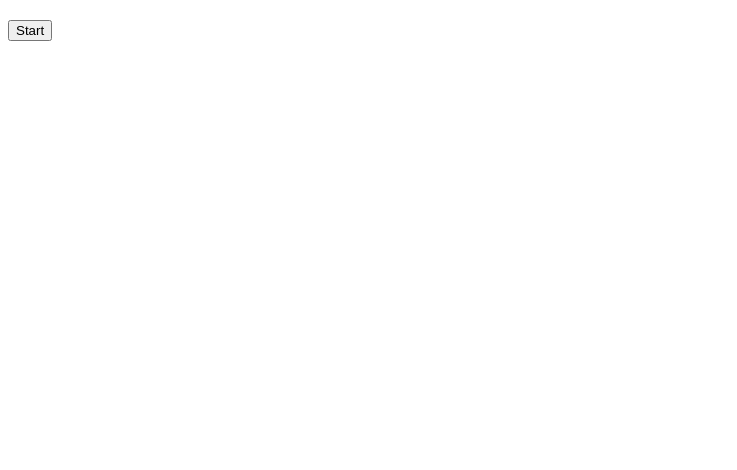
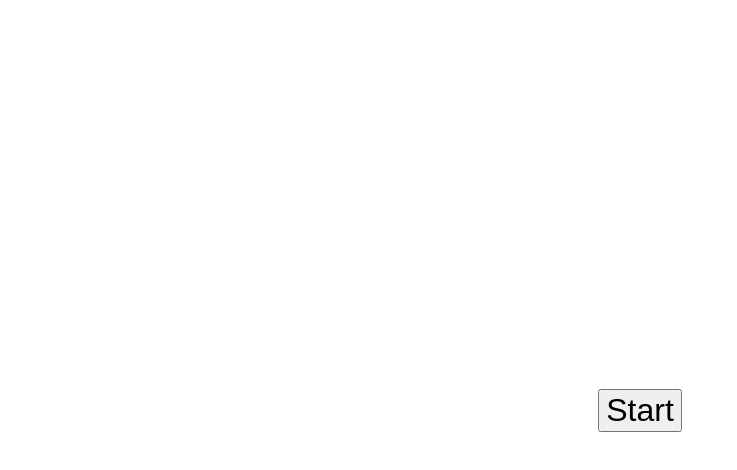
Before and after one commit to pankajvit/WordScrambleGame, a plain HTML site: page index.html in a window 1280 px wide. Shown: the whole page, without its empty margins (0-737 px from the left). Drawn offline with Linux system fonts and the light colour scheme.

Commit message:
some design added

```diff
--- a/index.html
+++ b/index.html
@@ -9,16 +9,39 @@
             display: none;
         }
         .message {
+            font-size: 4em;
+            margin-bottom: 20px;
+        }
+        input{
+            font-size: 4em;
+        }
+        button{
             font-size: 2em;
-            margin-bottom: 20px;
-
+            margin: 20px;
+        }
+        .container{
+            display: flex;
+            flex-direction: column;
+            justify-content: center;
+            align-items: center;
+            text-align: center;
+            position: absolute;
+            left: 50%;
+            top: 50%;
+            transform: translate(-50%,-50%);
+            margin: auto;
+            height: 100vh;
+            width: 100vw;
         }
     </style>
 </head>
 <body>
-    <div class="message"></div>
-    <input type="text" class="hidden"/>
-    <button type="button">Start</button>
+    <div class="container">
+        <div class="message"></div>
+        <input type="text" class="hidden"/>
+        <button type="button">Start</button>
+    </div>
+
     <script>
         const message=document.querySelector(".message");
         const guess =document.querySelector("input");
```
